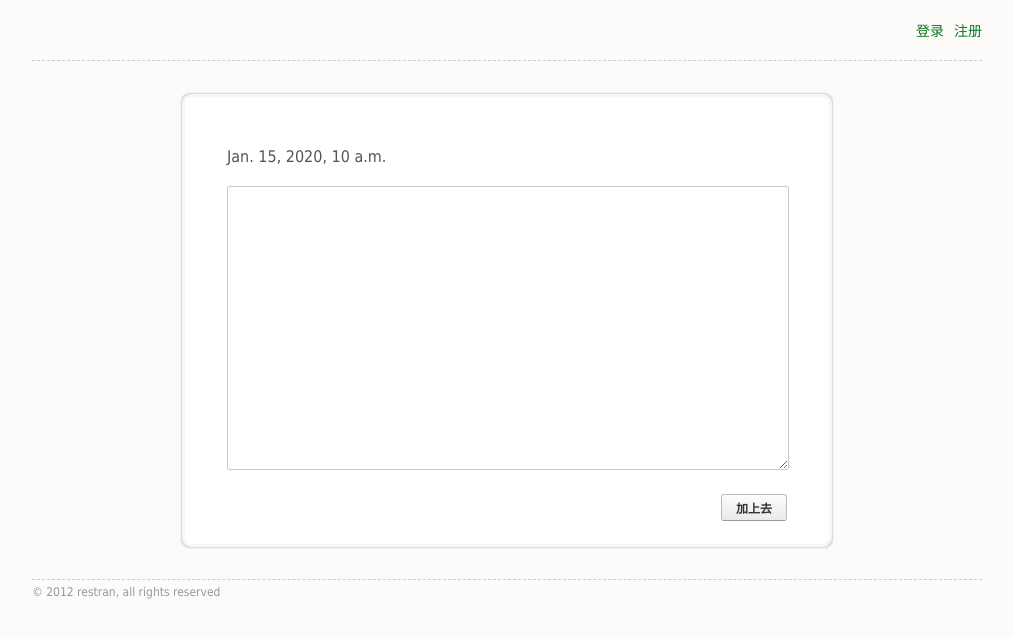
After one commit to restran/diary-note, a Django app: template mydiary/templates/diary/write.html in a window 1280 px wide. The commit adds this page. Shown: the top 638 px of the page, without its empty margins (133-1146 px from the left). Run offline with Django 3.2, Linux system fonts and the light colour scheme; the template is opened without the code that fills it: most values are stand-ins (such as "Sample title", 1, 10 or a date in 2020).

Commit message:
添加日志写，但出现view does not exist的奇怪异常

```diff
--- a/mydiary/models/log.py
+++ b/mydiary/models/log.py
@@ -10,9 +10,9 @@ from diary.mydiary.models.user import User
 class Log(models.Model):
     user = models.ForeignKey(User)
     content = models.TextField()
-    content_update_flag = models.BooleanField()#是否重新编辑过内容
-    date_create = models.DateTimeField(auto_now_add=True)
-    date_update = models.DateTimeField(auto_now_add=True)
+    content_update_flag = models.BooleanField(default=False)#是否重新编辑过内容
+    date_created = models.DateTimeField(auto_now_add=True)
+    date_updated = models.DateTimeField(auto_now_add=True)
 
     def __unicode__(self):
         return self.id
--- /dev/null
+++ b/mydiary/templates/diary/write.html
@@ -0,0 +1,23 @@
+{% extends "base.html" %}
+{% block title %}写新日志{% endblock %}
+{% block headerlink %}
+<link href="/static/css/diary.css" rel="stylesheet" type="text/css" media="all" />
+{% endblock %}
+
+{% block content %}
+<div class="d-contentwrap">
+	<div class="d-content">
+		<div class="entry mgn-btm20">
+			<div>{{ current_time }}</div>
+			<div class="mgn-top20">
+			<form name="writeform" method="post" action="">{% csrf_token %}
+				<textarea name="content" rows="10" class="text basic-input" id="commentContent" style="width:550px;height:auto" placeholder="" value=""></textarea>
+			</form>
+			</div>
+		</div>
+		<div class="bn-flat cfright">
+	<input type="submit" name="addComment" value="加上去" id="addComment" class="btn-white-submit" style="font-size:12px;font-weight:bold;" title="加上去">
+		</div>
+	</div>
+</div>
+{% endblock %}
--- a/static/css/base.css
+++ b/static/css/base.css
@@ -3,7 +3,7 @@
 body
 {
 	font-family:Tahoma,Geneva,sans-serif;
-	background:#FFF;
+	background:#FCFBF9;
 	color:#555;
 }
 
@@ -34,80 +34,6 @@ body
 /*去除IE浏览器中带图片链接的边框*/
 a img{border: none;}
 a img:hover{border: none;}
-
-.searchform
-{
-	margin-left:10px;
-	margin-right:0px;
-	margin-top:0px;
-	/*border:1px dashed #EE0;*/
-	float:left;
-	width:320px;
-	height:32px;
-	line-height:32px;
-	display: block;
-}
-.box-srh
-{
-	/*width: 270px;
-	padding: 5px;
-	height: 18px;
-	font-size: 14px;
-	-moz-border-radius: 3px;
-	-webkit-border-radius: 3px;
-	border-radius: 3px;
-	border: 1px solid #C9C9C9;*/
-	width:290px;
-	height:16px;
-	line-height:16px;
-	font-size:14px;
-	padding:6px 6px;
-	border: 1px solid gainsboro;
-	border-radius: 3px;
-}
-.btn-srh
-{
-	width:23px;
-	height:23px;
-	padding:3px 2px;
-	border:0;
-	background:transparent url(/static/img/btn-srh.gif) no-repeat;
-	cursor:pointer;
-	margin-left:-32px;
-}
-/*
-.btn-srh
-{
-	margin-left:5px;
-	cursor: pointer;
-	font-size: 14px;
-	padding: 5px 15px;
-	border-radius: 3px;
-	-moz-border-radius: 3px;
-	-webkit-border-radius: 3px;
-
-	color: #3fa156;
-	background-color: #f3faf3;
-	border: 1px solid #84b76c;
-}
-
-.btn-srh:hover
-{
-	background-color: #ffffff;
-	border-color: #6AAD54;
-}
-*/
-
-.nav
-{
-	font-size:14px;
-	float:left;
-	margin-left:5px;
-	margin-top:0px;
-	/*border:1px dashed #E0E;*/
-	position:relative;
-	bottom:0px;
-}
 
 .account
 {
@@ -142,6 +68,7 @@ a img:hover{border: none;}
 	width:950px;
 	/*border:1px dashed #0EE;*/
 }
+
 
 .content-area
 {
@@ -338,3 +265,81 @@ h2
 	padding: 0 0 15px 0;
 	line-height: 1.1;
 }
+
+.btn-submit
+{
+	cursor: pointer;
+	font-size: 14px;
+	font-weight: bold;
+	padding: 6px 26px;
+	border-radius: 3px;
+	-moz-border-radius: 3px;
+	-webkit-border-radius: 3px;
+}
+
+.btn-submit:hover
+{
+	background-color: #4FCA6C;
+	border-color: #6AAD54;
+}
+.enabled
+{
+	color: white;
+	background: #3FA156;
+	border: 1px solid #528641;
+}
+
+.basic-input
+{
+	width: 200px;
+	padding: 5px;
+	height: 18px;
+	font-size: 14px;
+	-moz-border-radius: 3px;
+	-webkit-border-radius: 3px;
+	border-radius: 3px;
+	border: 1px solid #C9C9C9;
+}
+
+.basic-select
+{
+	width: 100px;
+	padding: 5px;
+	height: 30px;
+	font-size: 14px;
+	-moz-border-radius: 3px;
+	-webkit-border-radius: 3px;
+	border-radius: 3px;
+	border: 1px solid #C9C9C9;
+}
+
+.mgn-top10
+{
+	margin-top:10px;
+}
+
+.mgn-btm10
+{
+	margin-bottom:10px;
+}
+
+.mgn-top20
+{
+	margin-top:20px;
+}
+
+.mgn-btm20
+{
+	margin-bottom:20px;
+}
+
+.mgn-tb20
+{
+	margin-top:20px;
+	margin-bottom:20px;
+}
+.mgn-tb10
+{
+	margin-top:10px;
+	margin-bottom:10px;
+}
--- /dev/null
+++ b/static/css/diary.css
@@ -0,0 +1,79 @@
+@charset "utf-8";
+/* CSS Document */
+.text
+{
+	padding-top: 5px;
+	line-height: 1.7em;
+	font-size:16px;
+	color: #333;
+}
+.d-contentwrap
+{
+	border-radius: 10px;
+border-width: 1px;
+padding: 1px;
+position: relative;
+margin:30px auto;
+
+border-style: solid;
+/*border-color: #F2F1EF;*/
+border-color: #F2F2F2;
+/*background-color: #DEDDDC;*/
+background-color: #DEDDDC;
+width: 650px;
+}
+
+.d-content {
+border-radius: 10px;
+border-width: 3px;
+padding-top: 38px;
+padding-bottom: 21px;
+position: relative;
+
+background-color: white;
+
+border-style: solid;
+border-color: #F7F7F7;
+padding: 50px 42px;
+}
+
+.bn-flat {
+display: -moz-inline-box;
+display: inline-block;
+border-width: 1px;
+border-style: solid;
+border-color: #BBB #BBB #999;
+color: #444;
+border-radius: 3px;
+-moz-border-radius: 3px;
+-webkit-border-radius: 3px;
+overflow: hidden;
+vertical-align: middle;
+}
+
+.bn-flat input
+{
+border: 0;
+height: 25px;
+padding: 0 14px;
+color: #333;
+
+font-size: 12px;
+margin: 0!important;
+cursor: pointer;
+-webkit-appearance: none;
+border-radius: 2px;
+-moz-border-radius: 2px;
+-webkit-border-radius: 2px;
+background-image: -moz-linear-gradient(-90deg,#FCFCFC 0,#E9E9E9 100%);
+background-image: -webkit-gradient(linear,left top,left bottom,color-stop(0,#FCFCFC),color-stop(1,#E9E9E9));
+}
+
+.bn-flat input:hover, .bn-flat input:focus, .bn-flat-over input
+{
+color: #333!important;
+background-color: transparent!important;
+
+background-image: -moz-linear-gradient(-90deg,#F8F8F8 0,#DDD 100%);
+background-image: -webkit-gradient(linear,left top,left bottom,color-stop(0,#F8F8F8),color-stop(1,#DDD));
+}
--- a/urls.py
+++ b/urls.py
@@ -26,6 +26,9 @@ urlpatterns += patterns('diary.mydiary.views',#第一个参数可设置公共前
     (r'^accounts/logout/$', 'accounts.logout'),
     (r'^accounts/register/$', 'accounts.register'),
     (r'^accounts/profile/$', 'accounts.profile'),
-    (r'^accounts/editavatar/$', 'accounts.editavatar'),
     (r'^accounts/editpassword/$', 'accounts.editpassword'),
 )
+
+urlpatterns += patterns('diary.mydiary.views',#第一个参数可设置公共前缀
+    (r'^write/$', 'diary.write'),
+)
```
Also changed, not shown: mydiary/templates/base.html (+0 -12 lines), mydiary/templates/base_basic.html (+0 -7 lines), mydiary/views/accounts.py (+1 -9 lines), mydiary/views/diary.py (+36 -0 lines), static/css/common.css (deleted, +0 -77 lines), 2 other files.
